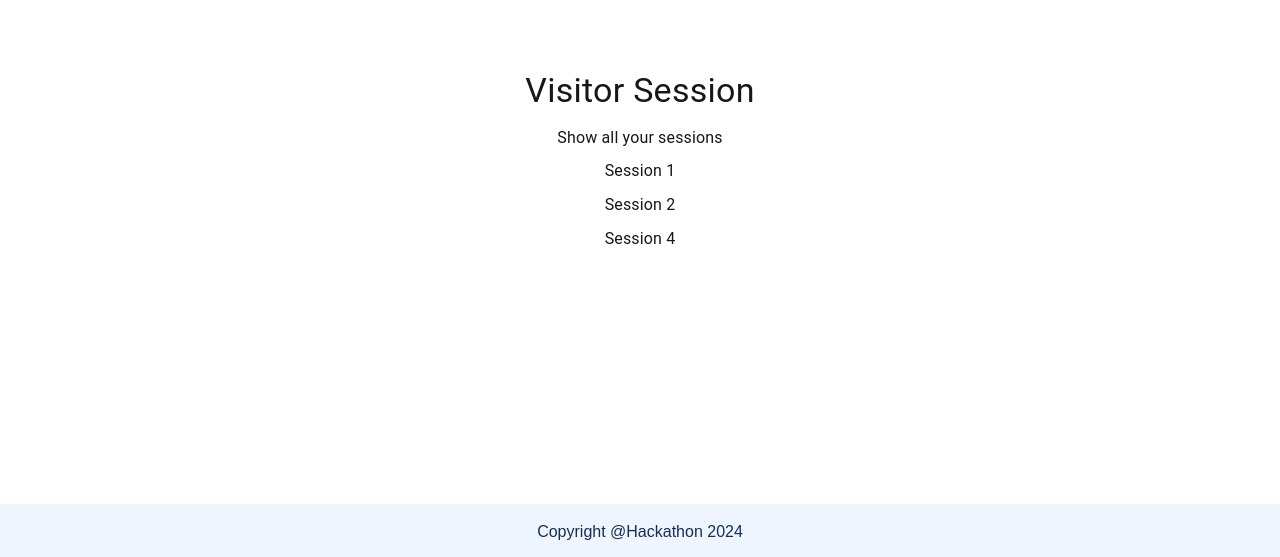
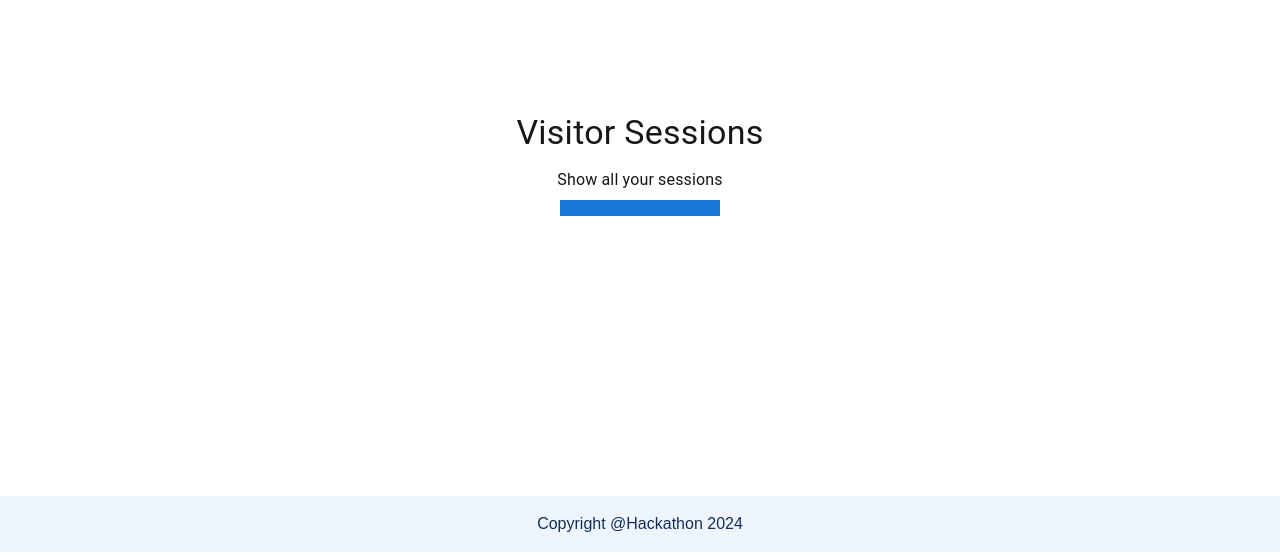
Before and after one commit to farooqsah/ar-customer-journey-vis, a Next.js app: page /visitor-session in a window 1280 px wide. Shown: the part 248-805 px from the top of the page. Built offline with nearby package versions, Linux system fonts and the light colour scheme.

Commit message:
add VisitSession component

```diff
--- a/package.json
+++ b/package.json
@@ -16,6 +16,7 @@
     "next": "15.0.1",
     "react": "19.0.0-rc-69d4b800-20241021",
     "react-dom": "19.0.0-rc-69d4b800-20241021",
+    "react-google-charts": "^5.1.0",
     "react-hook-form": "^7.53.1",
     "sass": "^1.80.4"
   },
--- a/src/app/components/Footer/Footer.module.scss
+++ b/src/app/components/Footer/Footer.module.scss
@@ -5,9 +5,11 @@
     color: #142E57;
     padding-top: 32px;
     width: 100%;
-    align-items: center;
     justify-content: center;
     padding: 16px;
+    position: fixed;
+    left: 0;
+    bottom: 0;
 }
 .border {
     border-top: 1px solid #333;
--- /dev/null
+++ b/src/app/components/steps/VisitorSession/VisitorSession.module.scss
@@ -0,0 +1,6 @@
+.list {
+    width: 100%;
+    background-color: #1976d2;
+    max-width: 160px;
+    color: #fff;
+}
--- /dev/null
+++ b/src/app/components/steps/VisitorSession/index.js
@@ -0,0 +1,73 @@
+"use client";
+
+import React, { useState, useEffect } from "react";
+import {
+  Box,
+  Typography,
+  List,
+  ListItem,
+  ListItemButton,
+  ListItemText,
+} from "@mui/material";
+import Layout from "../../Layout";
+import styles from "./VisitorSession.module.scss";
+import { groupByVisitId } from "../../../services/dataAdaptor/dba-manager.js";
+
+const VisitorSession = () => {
+  const [email, setEmail] = useState("");
+
+  useEffect(() => {
+    if (typeof window !== "undefined") {
+      const emailVal = new URLSearchParams(window.location.search).get("email");
+      setEmail(emailVal || "");
+    }
+  }, []);
+
+  const sessions = groupByVisitId(email);
+
+  return (
+    <>
+      <Layout>
+        <Box
+          display="flex"
+          flexDirection="column"
+          alignItems="center"
+          justifyContent="center"
+          minHeight="680px"
+          padding={2}
+        >
+          <Typography variant="h4" gutterBottom>
+            Visitor Sessions
+          </Typography>
+          <Typography variant="subtitle1" gutterBottom>
+            Show all your sessions
+          </Typography>
+          <Box
+            component="form"
+            display="flex"
+            flexDirection="column"
+            alignItems="center"
+            width="100%"
+            maxWidth="400px"
+          >
+            <List className={styles.list}>
+              {sessions.map((session, index) => (
+                <ListItem
+                  key={index}
+                  className={styles.listItem}
+                  gutters="10px"
+                >
+                  <ListItemButton component="a" href="/app-visit">
+                    <ListItemText primary={`Session ${index + 1}`} />
+                  </ListItemButton>
+                </ListItem>
+              ))}
+            </List>
+          </Box>
+        </Box>
+      </Layout>
+    </>
+  );
+};
+
+export default VisitorSession;
--- a/src/app/services/dataAdaptor/dba-manager.js
+++ b/src/app/services/dataAdaptor/dba-manager.js
@@ -1,71 +1,94 @@
-import eventdata from './json-data/user-events.json';
+import eventdata from "./json-data/user-events.json";
 
-export const getByVisitID = visitId => eventdata.sessions.filter(d =>  d.visit_id == visitId  );
+export const getByVisitID = (visitId) =>
+  eventdata.sessions.filter((d) => d.visit_id == visitId);
 
-export const search = (visitId = null, profileId = null, email =  null, phone =  null) => {
+export const search = (
+  visitId = null,
+  profileId = null,
+  email = null,
+  phone = null
+) => {
   switch (true) {
-        case !!visitId:
-            {
+    case !!visitId: {
       const visitIdFilter = getByVisitID(visitId);
-                const filteredEmail = visitIdFilter.find(data => data.email != null)
-                const filterByEmail = eventdata.sessions.filter(d => d.email == filteredEmail.email );
-                return filterByEmail && filterByEmail.length > 0 ? filterByEmail : visitIdFilter;
+      const filteredEmail = visitIdFilter.find((data) => data.email != null);
+      const filterByEmail = eventdata.sessions.filter(
+        (d) => d.email == filteredEmail.email
+      );
+      return filterByEmail && filterByEmail.length > 0
+        ? filterByEmail
+        : visitIdFilter;
     }
 
-       case !!profileId:
-        {
-            const profileFilter = eventdata.sessions.filter(d => d.profile_id == profileId );
-            const filteredEmail = profileFilter.find(data => data.email != null)
-            const filterByEmail = eventdata.sessions.filter(d => d.email == filteredEmail.email );
-            return filterByEmail && filterByEmail.length > 0 ? filterByEmail : profileFilter;
+    case !!profileId: {
+      const profileFilter = eventdata.sessions.filter(
+        (d) => d.profile_id == profileId
+      );
+      const filteredEmail = profileFilter.find((data) => data.email != null);
+      const filterByEmail = eventdata.sessions.filter(
+        (d) => d.email == filteredEmail.email
+      );
+      return filterByEmail && filterByEmail.length > 0
+        ? filterByEmail
+        : profileFilter;
     }
 
-        case !!email:
-        {
-
-            return filterByEmail = eventdata.sessions.filter(d => d.email == email );
+    case !!email: {
+      return (filterByEmail = eventdata.sessions.filter(
+        (d) => d.email == email
+      ));
     }
 
-         case !!phone:
-        {
-
-            const filterByPhone = eventdata.filter(d => d.phone == phone );
+    case !!phone: {
+      const filterByPhone = eventdata.filter((d) => d.phone == phone);
       return filterByPhone;
     }
 
     default:
       return [];
   }
-}
+};
 
-export const groupByApplication  = visitId => {
+export const groupByApplication = (visitId) => {
   const events = getByVisitID(visitId)[0].events;
   const applications = events.reduce((result, val) => {
-            const application = val.name.split(' ')[0];
+    const application = val.name.split(" ")[0];
     (result[application] = result[application] || []).push(val);
 
     return result;
-
   }, {});
 
+  return Object.keys(applications);
+};
 
-    return  Object.keys(applications);
-}
-
-export const groupByVisitId  = email => {
-    const filteredSessions = eventdata.sessions.filter(d => d.email == email );
+export const groupByVisitId = (email) => {
+  const filteredSessions = eventdata.sessions.filter((d) => d.email == email);
   const sessions = filteredSessions.reduce((result, val) => {
     const key = val.visit_id;
     (result[key] = result[key] || []).push(val);
 
     return result;
-
   }, {});
 
+  return Object.keys(sessions);
+};
 
-    return  Object.keys(sessions);
+export const byByApplicationAndId = (visit_id, application) => {
+  return eventdata.filter(
+    (d) => d.visit_id == visit_id && d.application == application
+  );
+};
+
+export const getSession = (sessions) => {
+  const uniqueSessions = [];
+  const visitIdSet = new Set();
+
+  for (const session of sessions) {
+    if (!visitIdSet.has(session.visit_id)) {
+      visitIdSet.add(session.visit_id);
+      uniqueSessions.push(session);
     }
-
-export const byByApplicationAndId  = (visit_id, application) => {
-    return eventdata.filter(d => d.visit_id == visit_id && d.application == application );
   }
+  return uniqueSessions;
+};
--- a/src/app/services/dataAdaptor/json-data/user-events.json
+++ b/src/app/services/dataAdaptor/json-data/user-events.json
@@ -4,12 +4,12 @@
   "last_interaction": "2024-10-22T10:08:35Z",
   "sessions": [
     {
-      "profile_id":"01d31674-f4e4-4724-9dd9-d7b65f46d1a0",
+      "profile_id": "01d31674-f4e4-4724-9dd9-d7b65f46d1a0",
       "visit_id": "ec85ad30-4fcf-45aa-aeab-743b93fe209e",
       "brand": "fdr",
-      "utm_source":"tree",
+      "utm_source": "tree",
       "email": "piranaf1ajo@bills.com",
-      "phone":"4157102346",
+      "phone": "4157102346",
       "creative": "https://www.lendingtree.com/content/themes/lt-wp-www-theme/dist/images/lt-logo.svg",
       "events": [
         {
@@ -68,12 +68,76 @@
       ]
     },
     {
-      "profile_id":"01d31674-f4e4-4724-9dd9-d7b65f46d1a0",
+      "profile_id": "01d31674-f4e4-4724-9dd9-d7b65f46d1a0",
       "visit_id": "a6da1fa8-8917-4afd-b90d-2b58412b927c",
       "brand": "fdr",
-      "utm_source":"tree",
+      "utm_source": "tree",
       "email": "piranaf1ajo@bills.com",
-      "phone":"4157102346",
+      "phone": "4157102346",
+      "creative": "https://www.lendingtree.com/content/themes/lt-wp-www-theme/dist/images/lt-logo.svg",
+      "events": [
+        {
+          "name": "www - login",
+          "timestamp": "2024-09-15T20:10:13.310Z"
+        },
+        {
+          "name": "LX - Landing page",
+          "timestamp": "2024-09-15T18:09:29.677Z"
+        },
+        {
+          "name": "LX - Contact Info submitted",
+          "timestamp": "2024-09-15T18:09:58.052Z"
+        },
+        {
+          "name": "LX - Credit Pull",
+          "timestamp": "2024-09-15T18:10:58.674Z"
+        },
+        {
+          "name": "LX - LFQ",
+          "timestamp": "2024-09-15T18:11:03.470Z"
+        },
+        {
+          "name": "DEX  - Landed",
+          "timestamp": "2024-09-15T18:15:33.449Z"
+        },
+        {
+          "name": "www - login",
+          "timestamp": "2024-09-15T19:41:43.338Z"
+        },
+        {
+          "name": "FDR - Dashboard",
+          "timestamp": "2024-09-15T19:42:21.270Z"
+        },
+
+        {
+          "name": "email sent",
+          "timestamp": "2024-10-15T20:34:33.28Z"
+        },
+        {
+          "name": "email sent",
+          "timestamp": "2024-10-15T21:20:30.38Z"
+        },
+        {
+          "name": "email sent",
+          "timestamp": "2024-10-22T15:16:16.39Z"
+        },
+        {
+          "name": "sms sent",
+          "timestamp": "2024-10-13T10:11:39.12Z"
+        },
+        {
+          "name": "sms sent",
+          "timestamp": "2024-10-22T15:16:16.39Z"
+        }
+      ]
+    },
+    {
+      "profile_id": "01d31674-f4e4-4724-9dd9-d7b65f46d1a0",
+      "visit_id": "hi85ad30-4fcf-45aa-aeab-743b93fe209e",
+      "brand": "achieve",
+      "utm_source": "tree",
+      "email": "piranaf1ajo@bills.com",
+      "phone": "4157102346",
       "creative": "https://www.lendingtree.com/content/themes/lt-wp-www-theme/dist/images/lt-logo.svg",
       "events": [
         {
--- a/src/app/visitor-session/page.js
+++ b/src/app/visitor-session/page.js
@@ -1,48 +1,7 @@
-import { Box, Typography } from '@mui/material';
-import Layout from '../components/Layout';
+import VisitorSession from "../components/steps/VisitorSession";
 
-const VisitorSession = () => {
-
-  return (
-    <>
-    <Layout>
-    <Box
-      display="flex"
-      flexDirection="column"
-      alignItems="center"
-      justifyContent="center"
-      minHeight='680px'
-      padding={2}
-    >
-      <Typography variant="h4" gutterBottom>
-        Visitor Session
-      </Typography>
-      <Typography variant="subtitle1" gutterBottom>
-        Show all your sessions
-      </Typography>
-      <Box
-        component="form"
-        // onSubmit={handleSubmit(onSubmit)}
-        display="flex"
-        flexDirection="column"
-        alignItems="center"
-        width="100%"
-        maxWidth="400px"
-      >
-          <Typography variant="subtitle1" gutterBottom>
-        Session 1
-      </Typography>
-      <Typography variant="subtitle1" gutterBottom>
-        Session 2
-      </Typography>
-      <Typography variant="subtitle1" gutterBottom>
-        Session 4
-      </Typography>
-      </Box>
-    </Box>
-    </Layout>
-    </>
-  );
+const VisitSessions = () => {
+  return <VisitorSession />;
 };
 
-export default VisitorSession;
+export default VisitSessions;
```
Also changed, not shown: 1 other file (tests, documents, lock files or other folders). Lines whose indentation alone changed are shown as unchanged.
